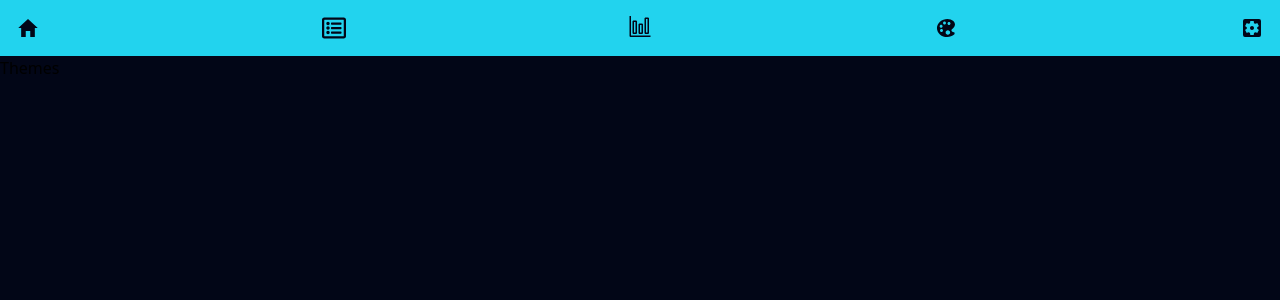
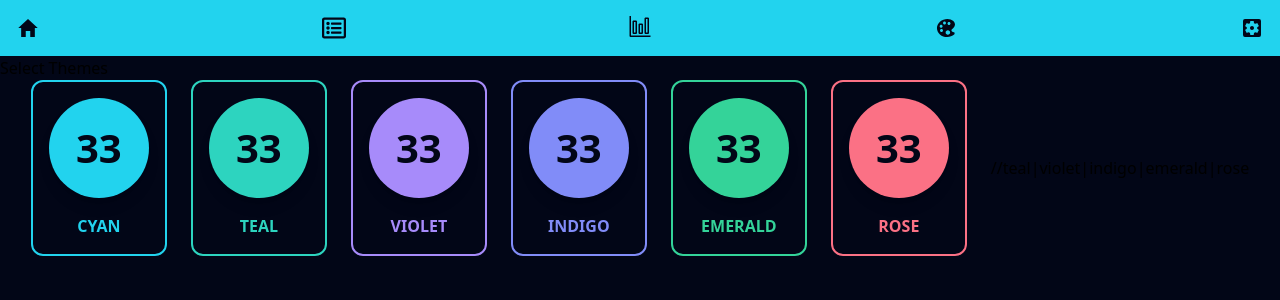
Before and after one commit to IamNayanIslam/advanced-counter-app, a React (Vite) app: page /themes in a window 1280 px wide. Shown: the top 300 px of the page. Built offline with nearby package versions, Linux system fonts and the light colour scheme.

Commit message:
Feature/UI: dynamic themes feature for beautiful UI

```diff
--- a/src/Components/AddCounterModal.tsx
+++ b/src/Components/AddCounterModal.tsx
@@ -2,6 +2,7 @@ import { useContext, useState } from "react";
 import toast from "react-hot-toast";
 import { v4 as uuidv4 } from "uuid";
 import { CountersContext } from "../Contexts/CountersContext";
+import { ThemesContext } from "../Contexts/ThemseContext";
 
 interface IProps {
   setAddCounterModal: (value: boolean) => void;
@@ -19,6 +20,7 @@ const AddCounterModal = ({ setAddCounterModal }: IProps) => {
   });
 
   const { dispatch } = useContext(CountersContext);
+  const { themesState } = useContext(ThemesContext);
 
   const handleChange = (e: React.ChangeEvent<HTMLInputElement>) => {
     const value =
@@ -81,7 +83,7 @@ const AddCounterModal = ({ setAddCounterModal }: IProps) => {
               value={newCounter.name}
               name="name"
               onChange={handleChange}
-              className=" border-b-2 border-gray-600 focus:border-cyan-400 outline-none bg-transparent"
+              className={`border-b-2 border-slate-950 focus:border-${themesState.theme}-400 outline-none bg-transparent`}
             />
           </div>
           <div className="flex flex-col">
@@ -93,7 +95,7 @@ const AddCounterModal = ({ setAddCounterModal }: IProps) => {
               value={newCounter.target}
               name="target"
               onChange={handleChange}
-              className=" border-b-2 border-gray-600 focus:border-cyan-400 outline-none bg-transparent"
+              className={`border-b-2 border-slate-950 focus:border-${themesState.theme}-400 outline-none bg-transparent`}
             />
           </div>
           <div className="flex flex-col">
@@ -105,10 +107,12 @@ const AddCounterModal = ({ setAddCounterModal }: IProps) => {
               value={newCounter.lap}
               name="lap"
               onChange={handleChange}
-              className=" border-b-2 border-gray-600 focus:border-cyan-400 outline-none bg-transparent"
+              className={`border-b-2 border-slate-950 focus:border-${themesState.theme}-400 outline-none bg-transparent`}
             />
           </div>
-          <button className="bg-cyan-400 text-white w-1/4 px-2 py-1 rounded-full self-center">
+          <button
+            className={`bg-${themesState.theme}-400 text-white w-1/4 px-2 py-1 rounded-full self-center`}
+          >
             Save
           </button>
         </form>
--- a/src/Components/CounterCircle.tsx
+++ b/src/Components/CounterCircle.tsx
@@ -1,35 +1,40 @@
-
 import { useContext } from "react";
 import { CountersContext, type ICounter } from "../Contexts/CountersContext";
+import { ThemesContext } from "../Contexts/ThemseContext";
 
-interface IProps  {
-  counter: ICounter
-  setEditCounterNameModal: (value: boolean) => void
+interface IProps {
+  counter: ICounter;
+  setEditCounterNameModal: (value: boolean) => void;
 }
 
-const CounterCircle = ({counter, setEditCounterNameModal}: IProps) => {
-
-const {dispatch} = useContext(CountersContext)
+const CounterCircle = ({ counter, setEditCounterNameModal }: IProps) => {
+  const { dispatch } = useContext(CountersContext);
+  const { themesState } = useContext(ThemesContext);
 
   const handleIncrement = () => {
-    dispatch({type: "INCREMENT_COUNT", payload: counter.id})
+    dispatch({ type: "INCREMENT_COUNT", payload: counter.id });
   };
 
   const handleNameEdit = (id: string) => {
-    dispatch({type: "SET_COUNTER_TO_BE_UPDATED_ID", payload: id})
+    dispatch({ type: "SET_COUNTER_TO_BE_UPDATED_ID", payload: id });
     setEditCounterNameModal(true);
-  }
+  };
   return (
     <div className="flex flex-col gap-8 justify-center items-center">
       <div
         onClick={handleIncrement}
-        className="w-[300px] h-[300px] bg-cyan-400 rounded-full flex justify-center items-center cursor-pointer"
+        className={`w-[300px] h-[300px] rounded-full flex justify-center items-center cursor-pointer bg-${themesState.theme}-400`}
       >
         <h2 className="text-[120px] font-bold text-center text-slate-950 select-none">
           {counter.count}
         </h2>
       </div>
-      <h2 onDoubleClick={()=>handleNameEdit(counter.id)} className="text-cyan-400 capitalize text-2xl font-bold select-none cursor-pointer">{counter.name}</h2>
+      <h2
+        onDoubleClick={() => handleNameEdit(counter.id)}
+        className={`capitalize text-2xl font-bold select-none cursor-pointer text-${themesState.theme}-400`}
+      >
+        {counter.name}
+      </h2>
     </div>
   );
 };
--- a/src/Components/Navbar.tsx
+++ b/src/Components/Navbar.tsx
@@ -4,10 +4,13 @@ import { VscGraph } from "react-icons/vsc";
 import { IoIosColorPalette } from "react-icons/io";
 import { MdSettingsApplications } from "react-icons/md";
 import { Link } from "react-router-dom";
+import { useContext } from "react";
+import { ThemesContext } from "../Contexts/ThemseContext";
 
 const Navbar = () => {
+  const { themesState } = useContext(ThemesContext);
   return (
-    <div className="py-4 px-4 bg-cyan-400">
+    <div className={`py-4 px-4 bg-${themesState.theme}-400`}>
       <ul className="flex justify-between">
         <li className="text-2xl text-slate-950">
           <Link to={"/"}>
--- a/src/Components/SecondNav.tsx
+++ b/src/Components/SecondNav.tsx
@@ -4,6 +4,7 @@ import { MdPlaylistAddCircle } from "react-icons/md";
 import { MdMotionPhotosAuto } from "react-icons/md";
 import { useContext } from "react";
 import { CountersContext } from "../Contexts/CountersContext";
+import { ThemesContext } from "../Contexts/ThemseContext";
 
 interface IProps {
   setAddCounterModal: (value: boolean) => void;
@@ -11,6 +12,7 @@ interface IProps {
 
 const SecondNav = ({ setAddCounterModal }: IProps) => {
   const { dispatch } = useContext(CountersContext);
+  const { themesState } = useContext(ThemesContext);
 
   const handleDecrement = (): void => {
     dispatch({ type: "DECREMENT_COUNT" });
@@ -22,25 +24,27 @@ const SecondNav = ({ setAddCounterModal }: IProps) => {
   return (
     <div>
       <div className="flex justify-between items-center bg-transparent px-4 py-4 mb-10">
-        <button className="text-4xl text-slate-950 bg-cyan-400 p-2 rounded-full">
+        <button
+          className={`text-4xl text-slate-950 bg-${themesState.theme}-400 p-2 rounded-full`}
+        >
           <MdMotionPhotosAuto />
         </button>
         <div className="flex gap-4">
           <button
             onClick={handleReset}
-            className="text-2xl text-slate-950 bg-cyan-400 p-2 rounded-full"
+            className={`text-2xl text-slate-950 bg-${themesState.theme}-400 p-2 rounded-full`}
           >
             <RiRestartFill />
           </button>
           <button
             onClick={handleDecrement}
-            className="text-2xl text-slate-950 bg-cyan-400 p-2 rounded-full"
+            className={`text-2xl text-slate-950 bg-${themesState.theme}-400 p-2 rounded-full`}
           >
             <CiCircleMinus />
           </button>
           <button
             onClick={() => setAddCounterModal(true)}
-            className="text-2xl text-slate-950 bg-cyan-400 p-2 rounded-full"
+            className={`text-2xl text-slate-950 bg-${themesState.theme}-400 p-2 rounded-full`}
           >
             <MdPlaylistAddCircle />
           </button>
--- /dev/null
+++ b/src/Components/ThemeComponent.tsx
@@ -0,0 +1,49 @@
+interface IProps {
+  bg: string;
+}
+
+const ThemeComponent = ({ bg }: IProps) => {
+  const colors: Record<string, string> = {
+    cyan: "#22d3ee", // cyan-400
+    teal: "#2dd4bf", // teal-400
+    violet: "#a78bfa", // violet-400
+    indigo: "#818cf8", // indigo-400
+    emerald: "#34d399", // emerald-400
+    rose: "#fb7185", // rose-400
+  };
+
+  const activeColor = colors[bg];
+
+  return (
+    <div
+      className={`flex flex-col gap-4 p-4 border-2 rounded-xl transition-all duration-300 cursor-pointer border-${bg}-400 active:scale-95`}
+      style={
+        {
+          "--glow-color": activeColor,
+        } as React.CSSProperties
+      }
+      onMouseEnter={(e) => {
+        e.currentTarget.style.boxShadow = `0 0 15px ${activeColor}80`; // 80 means opacity
+      }}
+      onMouseLeave={(e) => {
+        e.currentTarget.style.boxShadow = "none";
+      }}
+      onMouseDown={(e) => {
+        e.currentTarget.style.boxShadow = `0 0 30px ${activeColor}B3`; // B3 means more opacity
+      }}
+    >
+      <div
+        className={`w-[100px] h-[100px] rounded-full flex justify-center items-center bg-${bg}-400 shadow-lg`}
+      >
+        <h2 className="text-[40px] font-bold text-center text-slate-950 select-none">
+          33
+        </h2>
+      </div>
+      <h3 className={`text-center font-bold text-${bg}-400`}>
+        {bg.toUpperCase()}
+      </h3>
+    </div>
+  );
+};
+
+export default ThemeComponent;
--- a/src/Pages/Themes.tsx
+++ b/src/Pages/Themes.tsx
@@ -1,16 +1,46 @@
-import Navbar from "../Components/Navbar"
-
+import { useContext } from "react";
+import Navbar from "../Components/Navbar";
+import ThemeComponent from "../Components/ThemeComponent";
+import { ThemesContext } from "../Contexts/ThemseContext";
 
 const Themes = () => {
+  const { dispatch } = useContext(ThemesContext);
+
+  const selectTheme = (
+    color: "cyan" | "teal" | "violet" | "indigo" | "emerald" | "rose",
+  ) => {
+    dispatch({ type: "SET_THEME", payload: color });
+  };
   return (
     <div>
-        <Navbar/>
-        <h2>Themes</h2>
+      <Navbar />
+      <h2>Select Themes</h2>
+      <div className="flex flex-wrap justify-center items-center gap-6">
+        <button onClick={() => selectTheme("cyan")}>
+          <ThemeComponent bg="cyan" />
+        </button>
+        <button onClick={() => selectTheme("teal")}>
+          <ThemeComponent bg="teal" />
+        </button>
+        <button onClick={() => selectTheme("violet")}>
+          <ThemeComponent bg="violet" />
+        </button>
+        <button onClick={() => selectTheme("indigo")}>
+          <ThemeComponent bg="indigo" />
+        </button>
+        <button onClick={() => selectTheme("emerald")}>
+          <ThemeComponent bg="emerald" />
+        </button>
+        <button onClick={() => selectTheme("rose")}>
+          <ThemeComponent bg="rose" />
+        </button>
+        //teal|violet|indigo|emerald|rose
+      </div>
     </div>
-  )
-}
+  );
+};
 
-export default Themes
+export default Themes;
 
 //cyan-400
 //emerald-400
--- a/tailwind.config.js
+++ b/tailwind.config.js
@@ -4,5 +4,36 @@ export default {
   theme: {
     extend: {},
   },
+  safelist: [
+    {
+      // bg-color-400 এবং text-color-400 এর জন্য
+      pattern: /bg-(cyan|teal|violet|indigo|emerald|rose)-(100|400)/,
+    },
+    {
+      pattern: /text-(cyan|teal|violet|indigo|emerald|rose)-(100|400)/,
+    },
+    {
+      // focus:border-color-400 এর জন্য
+      pattern: /border-(cyan|teal|violet|indigo|emerald|rose)-(100|400)/,
+      variants: ["focus"],
+    },
+    {
+      // border-color-400 এর জন্য
+      pattern: /border-(cyan|teal|violet|indigo|emerald|rose)-(100|400)/,
+    },
+    {
+      // bg, text, এবং border এর সাধারণ ক্লাস
+      pattern:
+        /(bg|text|border)-(cyan|teal|violet|indigo|emerald|rose)-(100|400|500)/,
+      variants: ["hover", "active", "focus"], // ভ্যারিয়েন্টগুলো এখানে একবারে দিয়ে দেওয়া ভালো
+    },
+    {
+      // শ্যাডো এবং অপাসিটির জন্য (Shadow with Opacity)
+      // hover:shadow-cyan-400/50 এবং active:shadow-cyan-500/80 কভার করবে
+      pattern:
+        /shadow-(cyan|teal|violet|indigo|emerald|rose)-(400|500)\/(50|80)/,
+      variants: ["hover", "active"],
+    },
+  ],
   plugins: [],
 };
```
Also changed, not shown: src/Components/EditCounterModal.tsx (+28 -22 lines), src/Components/EditCounterNameModal.tsx (+25 -20 lines), src/Pages/List.tsx (+14 -13 lines).
